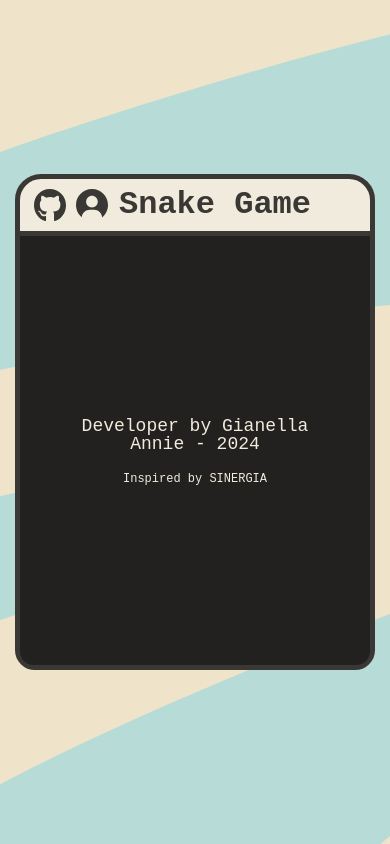
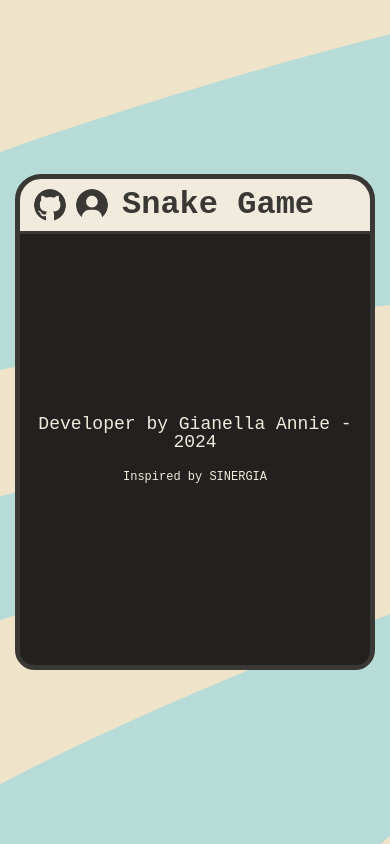
Before and after one commit to gianellannie/Snake-Game, a plain HTML site: page index.html in a window 390 px wide. Both pictures are taken after a click on the button 92 px from the left and 204 px from the top of the page. Drawn offline with Linux system fonts and the light colour scheme; a web font is replaced by a local one.

Commit message:
Update design

```diff
--- a/index.html
+++ b/index.html
@@ -10,17 +10,11 @@
 <body>
     <div class="game-container">
         <section class="game-header">
-            <div class="icons">
-                <a href="https://github.com/Giannie-060/" class="icon-github">
-                    <img src="img/github.svg" alt="github">
-                </a>
-                <button id="icon-developer" class="icon-developer">
-                    <img src="img/developer.svg" alt="developer">
-                </button>
-            </div>
+            <a href="https://github.com/Giannie-060/" class="icon-github"></a>
+            <button id="icon-developer" class="icon-developer"></button>
             <h1>Snake Game</h1>
-            <hr>
         </section>
+        <hr>
         <section class="game-body">
             <div id="container" class="container"></div>
             <div class="game"></div>
--- a/script.js
+++ b/script.js
@@ -148,13 +148,13 @@ class SnakeGame{
             if(imagenSnakeBody) imagenSnakeBody.src="img/dead-body.svg";
         }
         setTimeout(function(){
-            document.querySelector(".container").style.display = "block";
+            document.querySelector(".container").style.display = "flex";
             addClass("game-over-container");
             let gameOverC = document.getElementById("container").classList.contains("game-over-container");
             if (gameOverC) {
-                document.querySelector(".game-over-container").innerHTML = "<button class='button game-over-b'>Game Over</button>";
+                document.querySelector(".game-over-container").innerHTML = "<button class='button'>Game Over</button>";
             }
-            document.querySelector(".game-over-b").addEventListener("click",()=>location.reload());
+            document.querySelector(".game-over-container>.button").addEventListener("click",()=>location.reload());
         }, 1500);
     }
 }
@@ -267,7 +267,7 @@ const developerContainer=param=>{
         addClass("developer-container");
         let developerC = document.getElementById("container").classList.contains("developer-container");
         if (developerC) {
-            document.querySelector(".developer-container").innerHTML = "<div><p>Developer by Gianella Annie - 2024</p><p>Inspired by <a class='inspired' href='https://www.youtube.com/@SINERGIA_AR'>SINERGIA</a></p></div>";
+            document.querySelector(".developer-container").innerHTML = "<p>Developer by Gianella Annie - 2024</p><p>Inspired by <a href='https://www.youtube.com/@SINERGIA_AR'>SINERGIA</a></p>";
         }
         developerButton.addEventListener("click", ()=> {
             removeClass("start-container");
@@ -287,7 +287,7 @@ const clickStartButton=()=>{
     addClass("difficulty-container");
     let difficultyC = document.getElementById("container").classList.contains("difficulty-container");
     if (difficultyC) {
-        document.querySelector(".difficulty-container").innerHTML = "<div class='difficulty-s'><p>Select difficulty:</p><button class='button easy-b'>Easy</button><button class='button medium-b'>Medium</button><button class='button hard-b'>Hard</button></div>";
+        document.querySelector(".difficulty-container").innerHTML = "<p>Select difficulty:</p><button class='button easy-b'>Easy</button><button class='button medium-b'>Medium</button><button class='button hard-b'>Hard</button>";
     }
 
     document.querySelector(".easy-b").addEventListener("click", ()=>{
@@ -325,7 +325,7 @@ const clickInfoButton=()=>{
     addClass("info-container");
     let infoC = document.getElementById("container").classList.contains("info-container");
     if (infoC) {
-        document.querySelector(".info-container").innerHTML = "<div class='info-s'><div><div class='item'><img src='img/food.svg' alt='food'><div><p>FOOD</p><p>It increases your score.</p></div></div><div class='item'><img src='img/bomb.svg' alt='bomb'><div><p>BOMB</p><p>It decreases your health bar.</p></div></div><div class='item'><img src='img/block.svg' alt='block'><div><p>BLOCK</p><p>If you touch it, you lose the game.</p></div></div></div><button class='button exit-b'>Exit</button><div>";
+        document.querySelector(".info-container").innerHTML = "<div><div class='item'><img src='img/food.svg' alt='food'><div><p>FOOD</p><p>It increases your score.</p></div></div><div class='item'><img src='img/bomb.svg' alt='bomb'><div><p>BOMB</p><p>It decreases your health bar.</p></div></div><div class='item'><img src='img/block.svg' alt='block'><div><p>BLOCK</p><p>If you touch it, you lose the game.</p></div></div></div><button class='button exit-b'>Exit</button>";
     }
     const clickExitButton=()=>{
         removeClass("info-container");
@@ -338,9 +338,9 @@ const startContainer=()=>{
     addClass("start-container");
     let startC = document.getElementById("container").classList.contains("start-container");
     if (startC) {
-        document.querySelector(".start-container").innerHTML = "<button class='icon-info'><img src='img/info.svg' alt='info'></button><button class='button start-b'>Start Game</button>";
+        document.querySelector(".start-container").innerHTML = "<button class='icon-info'></button><button class='button'>Start Game</button>";
     }
-    document.querySelector(".start-b").addEventListener("click", clickStartButton);
+    document.querySelector(".start-container>.button").addEventListener("click", clickStartButton);
     document.querySelector(".icon-info").addEventListener("click", clickInfoButton);
 }
 
--- a/style.css
+++ b/style.css
@@ -56,39 +56,40 @@ body {
 }
 
 .game-header {
-    width: 100%;
     flex-grow: 1;
     display: flex;
-    flex-direction: column;
-    position: relative;
-    text-align: center;
+    align-items: center;
 }
 
-.icons {
-    position: absolute;
-    display: flex;
-    gap: 14px;
-    left: 14px;
-    top: 45%;
-    transform: translateY(-50%);
+.icon-github,
+.icon-developer,
+.icon-info{
+    background-size: cover;
+    background-position: center;
+    background-color: transparent;
 }
 
 .icon-github,
 .icon-developer {
+    margin-left: 14px;
     width: 38px;
     height: 38px;
     border-radius: 50%;
-    background-color: transparent;
 }
 
-.icon-github,.inspired {
+.icon-github,.developer-container>p:last-of-type>a {
     text-decoration: none;
+}
+
+.icon-github{
+    background-image: url(img/github.svg);
 }
 
 .icon-developer {
     border: 0;
     padding: 0;
     cursor: pointer;
+    background-image: url(img/developer.svg);
 }
 
 .game-header>h1,
@@ -98,24 +99,23 @@ body {
 }
 
 .game-header>h1 {
+    margin-left: 140px;
     flex-grow: 1;
     font-size: 36px;
-    margin: 10px 0;
 }
 
-.game-header>hr,
+.game-container>hr,
 .game-details>hr {
     height: 5px;
     margin: 0;
     border: 0;
 }
 
-.game-header>hr {
+.game-container>hr {
     background-color: #393834;
 }
 
 .game-body {
-    width: 100%;
     height: 774px;
     display: flex;
     position: relative;
@@ -135,6 +135,11 @@ body {
     width: 100%;
     height: 100%;
     position: absolute;
+    display: flex;
+    flex-direction: column;
+    justify-content: center;
+    align-items: center;
+    text-align: center;
     top: 0;
     left: 0;
     color: #F1EBDD;
@@ -150,7 +155,7 @@ body {
     padding: 0;
     font-family: "JetBrains Mono", monospace;
     font-size: 20px;
-    font-weight: 500;
+    font-weight: 700;
     color: #393834;
     border: 5px solid #393834;
     border-radius: 10px;
@@ -160,103 +165,86 @@ body {
 }
 
 .button:hover {
+    font-weight: 400;
     border-color: #F1EBDD;
     background-color: #393834;
     color: #F1EBDD;
 }
 
 .icon-info {
+    top: 20px;
+    left: 20px;
+    position: absolute;
     width: 40px;
     height: 40px;
-    margin: 20px;
     border: 0;
     padding: 0;
     border-radius: 50%;
-    background-color: transparent;
     cursor: pointer;
+    background-image: url(img/info.svg);
 }
-
-.start-b,
-.game-over-b, .developer-container>div {
-    position: absolute;
-    top: 50%;
-    left: 50%;
-    transform: translate(-50%, -50%);
+.developer-container,.info-container,.difficulty-container{
+    gap: 20px;
 }
-.developer-container>div{
-    text-align: center;
-    width: 80%;
+.developer-container>p:first-of-type {
+    font-size: 22px;
 }
-.developer-container>div>p:last-of-type{
+.developer-container>p:last-of-type{
     font-size: 15px;
 }
-.inspired{
+.developer-container>p:last-of-type>a{
     color: #F1EBDD;
 }
-.inspired:hover{
+.developer-container>p:last-of-type>a:hover{
     text-decoration: underline;
 }
-
-.difficulty-s,
-.info-s {
-    width: 100%;
-    height: 100%;
-    display: flex;
-    flex-direction: column;
-    justify-content: center;
-    align-items: center;
-    gap: 20px;
+.info-container{
+    text-align: left;
 }
-
 .item{
     display: flex;
     align-items: center;
     gap: 30px;
     margin-bottom: 40px;
 }
-
 .item>div {
     flex-grow: 1;
 }
-
 .item>div>p:first-of-type{
     font-size: 20px;
     margin-bottom: 15px;
 }
-
-.difficulty-s>p,.developer-container>div>p:first-of-type {
+.difficulty-container>p {
     margin-bottom: 20px;
     font-size: 22px;
 }
+
 
 .game {
     width: 700px;
     height: 700px;
     display: grid;
 }
-
 .game>div {
     font-size: 0;
     line-height: 0;
 }
-
 .game>div>img {
     width: 100%;
     height: 100%;
     display: block;
 }
 
+
 .game-details>hr {
     background-color: #F1EBDD;
 }
-
 .health-bar {
     height: 32px;
     background-color: #F1EBDD;
     position: relative;
     padding: 4px;
 }
-
 .health-bar>p {
     position: absolute;
     top: 50%;
@@ -264,7 +252,6 @@ body {
     transform: translate(-50%, -50%);
     font-size: 18px;
 }
-
 .health {
     width: 100%;
     height: 100%;
@@ -272,7 +259,6 @@ body {
     border-radius: 10px;
     box-shadow: 0 0 12px 2px rgba(0, 0, 0, .4) inset;
 }
-
 .scores {
     flex-grow: 1;
     display: flex;
@@ -283,7 +269,7 @@ body {
     font-size: 18px;
 }
 
-@media screen and (max-width:770px) and (min-width:630px) {
+@media screen and (max-width:770px) {
     .game-container {
         width: 570px;
         height: 706px;
@@ -297,15 +283,19 @@ body {
         width: 560px;
         height: 560px;
     }
+    .game-header>h1{
+        margin-left: 72px;
+        padding: 10px 0;
+    }
 }
 @media screen and (max-width:630px) {
     .game-container {
         width: 430px;
         height: 566px;
-        box-shadow: none;
     }
     .game-header>h1 {
         font-size: 32px;
+        margin-left: 30px;
     }
     .item>img {
         width: 60px;
@@ -317,11 +307,11 @@ body {
     .item>div>p:last-of-type {
         font-size: 14px;
     }
-    .info-s{
+    .info-container{
         gap: 10px;
     }
     .item{
-        margin: 0 30px 30px;
+        margin: 0 30px 35px;
     }
     .game {
         width: 420px;
@@ -334,8 +324,8 @@ body {
     .health-bar>p {
         font-size: 16px;
     }
-    .icons {
-        gap: 10px;
+    .icon-developer {
+        margin-left: 10px;
     }
     .icon-github,.icon-developer{
         width: 32px;
@@ -345,14 +335,12 @@ body {
         width: 34px;
         height: 34px;
     }
-    .icon-github>img,.icon-developer>img,.icon-info>img{
-        width: 100%;
-        height: 100%;
-    }
-    .difficulty-s>p,.button,.developer-container>div>p:first-of-type {
+    .difficulty-container>p,
+    .button,
+    .developer-container>p:first-of-type {
         font-size: 18px;
     }
-    .developer-container>div>p:last-of-type{
+    .developer-container>p:last-of-type{
         font-size: 12px;
     }
     .button {
@@ -364,16 +352,15 @@ body {
     .game-container {
         width: 360px;
         height: 496px;
-        box-shadow: none;
     }
     .game-header>h1 {
-        padding-left: 40px;
+        margin-left: 14px;
+    }
+    .item>div>p:first-of-type{
+        margin-bottom: 10px;
     }
     .game {
         width: 350px;
         height: 350px;
     }
-    .item{
-        margin-bottom: 25px;
-    }
 }
```
